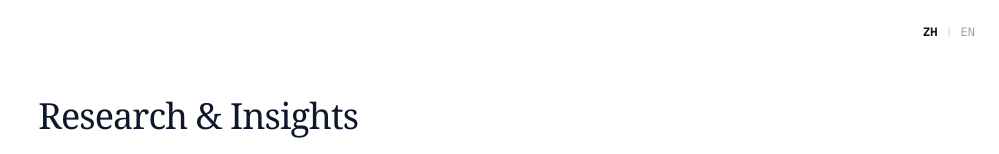
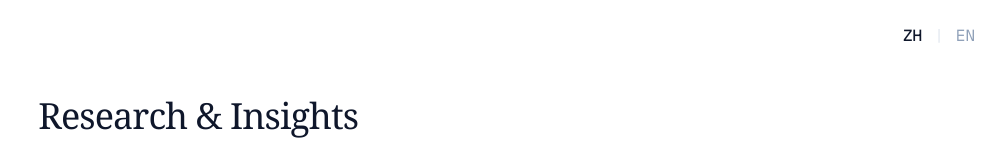
Before and after one commit to Dav010913/finance-tech-blog, a Next.js app: page / in a window 1280 px wide. Shown: the top 154 px of the page, without its empty margins (281-1280 px from the left). Built offline with nearby package versions, Linux system fonts and the light colour scheme.

Commit message:
Site Update: 周一 2026/02/09 18:15:52.86

```diff
--- a/app/components/LanguageSwitch.tsx
+++ b/app/components/LanguageSwitch.tsx
@@ -33,18 +33,22 @@ export default function LanguageSwitch() {
     };
 
     return (
-        <div className="flex items-center space-x-2 text-xs font-mono text-slate-400">
+        <div className="flex items-center text-base font-mono">
             <button
                 onClick={() => switchLang("zh")}
-                className={`hover:text-slate-900 transition-colors ${currentLang === "zh" ? "text-slate-900 font-bold" : ""
+                className={`transition-colors duration-200 ${currentLang === "zh"
+                        ? "text-slate-900 font-medium"
+                        : "text-slate-400 hover:text-slate-900 font-normal"
                     }`}
             >
                 ZH
             </button>
-            <span className="text-slate-300">|</span>
+            <span className="text-slate-200 mx-3">|</span>
             <button
                 onClick={() => switchLang("en")}
-                className={`hover:text-slate-900 transition-colors ${currentLang === "en" ? "text-slate-900 font-bold" : ""
+                className={`transition-colors duration-200 ${currentLang === "en"
+                        ? "text-slate-900 font-medium"
+                        : "text-slate-400 hover:text-slate-900 font-normal"
                     }`}
             >
                 EN
```
